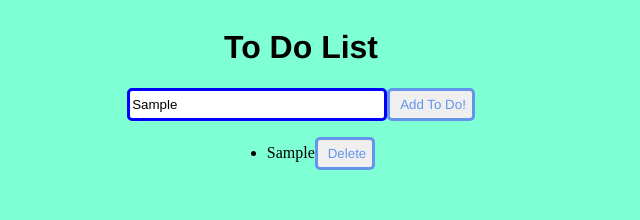
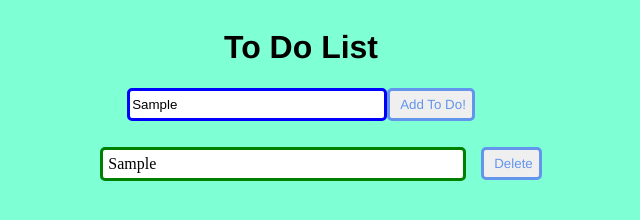
Before and after one commit to Tahik/my-to-do, a plain HTML site: page index.html in a window 1280 px wide. Both pictures are taken after typing "Sample" into the empty fields and a click on the button "Add To Do!". Shown: the whole page, without its empty margins (339-979 px from the left). Drawn offline with Linux system fonts and the light colour scheme.

Commit message:
play aournd with CSS

```diff
--- a/sources/styles.css
+++ b/sources/styles.css
@@ -24,3 +24,20 @@ button {
     border-radius: 5px;
     color: cornflowerblue;
  }
+
+ li{
+
+    list-style-type: none;
+    display: flex;
+    justify-content: space-between;
+    padding-top: 10px;
+ }
+
+ span {
+     border: 3px solid green;
+     padding: 5px;
+     margin-right: 15px;
+     background-color: white;
+     border-radius: 5px;
+     width: 350px;
+}
```
